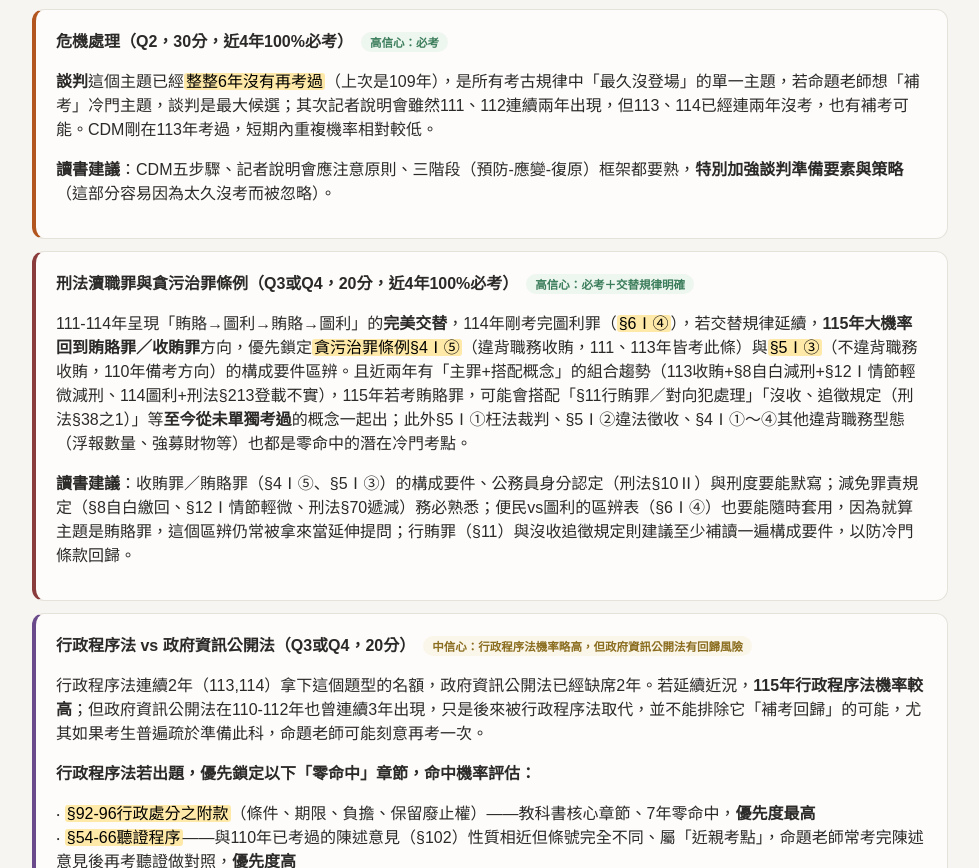
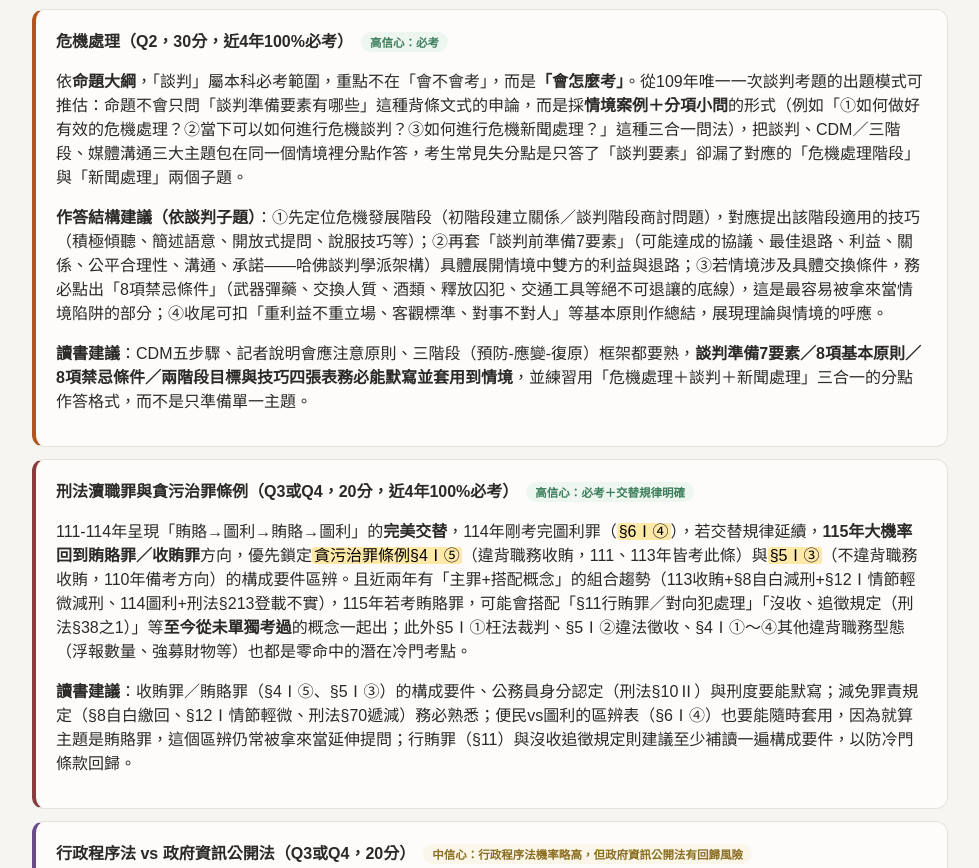
Before and after one commit to kozh1025/qiz, a plain HTML site: page exam-forecast.html in a window 1280 px wide. Shown: the part 4129-4997 px from the top of the page, without its empty margins (285-1264 px from the left). Drawn offline with Linux system fonts and the light colour scheme.

Commit message:
危機處理談判子題：改聚焦如何考而非會不會考

```diff
--- a/exam-forecast.html
+++ b/exam-forecast.html
@@ -234,8 +234,9 @@
 
     <div class="predict-box" style="border-left:4px solid var(--crisis);">
       <h4>危機處理（Q2，30分，近4年100%必考）<span class="confidence conf-high">高信心：必考</span></h4>
-      <p><b>談判</b>這個主題已經<mark>整整6年沒有再考過</mark>（上次是109年），是所有考古規律中「最久沒登場」的單一主題，若命題老師想「補考」冷門主題，談判是最大候選；其次記者說明會雖然111、112連續兩年出現，但113、114已經連兩年沒考，也有補考可能。CDM剛在113年考過，短期內重複機率相對較低。</p>
-      <p><b>讀書建議</b>：CDM五步驟、記者說明會應注意原則、三階段（預防-應變-復原）框架都要熟，<b>特別加強談判準備要素與策略</b>（這部分容易因為太久沒考而被忽略）。</p>
+      <p>依<b>命題大綱</b>，「談判」屬本科必考範圍，重點不在「會不會考」，而是<b>「會怎麼考」</b>。從109年唯一一次談判考題的出題模式可推估：命題不會只問「談判準備要素有哪些」這種背條文式的申論，而是採<b>情境案例＋分項小問</b>的形式（例如「①如何做好有效的危機處理？②當下可以如何進行危機談判？③如何進行危機新聞處理？」這種三合一問法），把談判、CDM／三階段、媒體溝通三大主題包在同一個情境裡分點作答，考生常見失分點是只答了「談判要素」卻漏了對應的「危機處理階段」與「新聞處理」兩個子題。</p>
+      <p><b>作答結構建議（依談判子題）</b>：①先定位危機發展階段（初階段建立關係／談判階段商討問題），對應提出該階段適用的技巧（積極傾聽、簡述語意、開放式提問、說服技巧等）；②再套「談判前準備7要素」（可能達成的協議、最佳退路、利益、關係、公平合理性、溝通、承諾——哈佛談判學派架構）具體展開情境中雙方的利益與退路；③若情境涉及具體交換條件，務必點出「8項禁忌條件」（武器彈藥、交換人質、酒類、釋放囚犯、交通工具等絕不可退讓的底線），這是最容易被拿來當情境陷阱的部分；④收尾可扣「重利益不重立場、客觀標準、對事不對人」等基本原則作總結，展現理論與情境的呼應。</p>
+      <p><b>讀書建議</b>：CDM五步驟、記者說明會應注意原則、三階段（預防-應變-復原）框架都要熟，<b>談判準備7要素／8項基本原則／8項禁忌條件／兩階段目標與技巧四張表務必能默寫並套用到情境</b>，並練習用「危機處理＋談判＋新聞處理」三合一的分點作答格式，而不是只準備單一主題。</p>
     </div>
 
     <div class="predict-box" style="border-left:4px solid var(--crime);">
```
